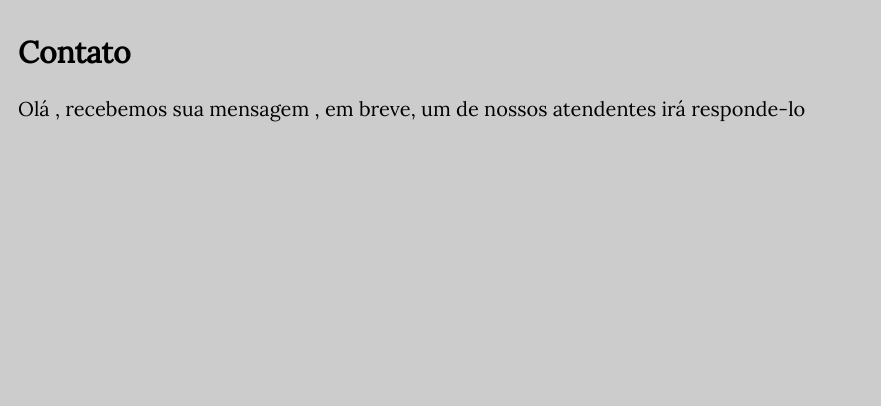
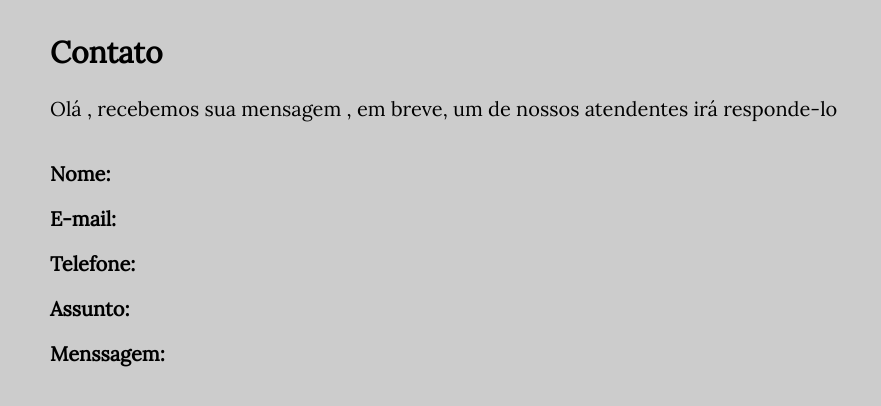
Before and after one commit to 4ndrenobr3/satella-desenvolvimento-web, a PHP site: page /contato.php in a window 1280 px wide. Shown: the top 406 px of the page, without its empty margins (0-881 px from the left). Run offline with PHP 8.4, Linux system fonts and the light colour scheme.

Commit message:
Finalizado o envio do formulário

```diff
--- a/modulo02/semana01/contato.php
+++ b/modulo02/semana01/contato.php
@@ -4,11 +4,31 @@ function getInput(){
     return (object)[
         'nome' => filter_input(INPUT_POST, 'name', FILTER_SANITIZE_STRING),
         'email' => filter_input(INPUT_POST, 'email', FILTER_SANITIZE_EMAIL),
-        'phone' => filter_input(INPUT_POST, 'phone', FILTER_SANITIZE_SPECIAL_CHARS)
+        'phone' => filter_input(INPUT_POST, 'phone', FILTER_SANITIZE_SPECIAL_CHARS),
+        'subject' => filter_input(INPUT_POST, 'subject', FILTER_SANITIZE_NUMBER_INT),
+        'message' => filter_input(INPUT_POST, 'message', FILTER_SANITIZE_SPECIAL_CHARS)
     ];
 }
 
 $data = getInput();
+$arrayName = explode(' ', trim($data->nome));
+$firstName = ucfirst(strtolower($arrayName[0]));
+$fullName = ucwords(strtolower(implode(' ',$arrayName)));
+
+switch ($data->subject) {
+    case 1:
+        $data->subject = 'Comercial';
+        break;
+    case 2:
+        $data->subject = 'Duvidas';
+        break;
+    case 3:
+        $data->subject = 'Parceria';
+        break;
+    case 4:
+        $data->subject = 'Outros';
+        break;
+}
 
 ?>
 
@@ -25,9 +45,19 @@ $data = getInput();
 </head>
 <body>
     <section>
-        <div class="grid-100">
+        <div class="grid-100 container">
             <h1>Contato</h1>
-            <p>Olá <?= $data->nome ?>, recebemos sua mensagem , em breve, um de nossos atendentes irá responde-lo</p>
+            <p>Olá <?= $firstName ?>, recebemos sua mensagem , em breve, um de nossos atendentes irá responde-lo</p>
+        </div>
+        <div class="grid-100 container">
+            <div class="card">
+                <p><strong>Nome: </strong> <?= $fullName ?></p>
+                <p><strong>E-mail: </strong> <?= $data->email ?> </p>
+                <p><strong>Telefone: </strong> <?= $data->phone ?> </p>
+                <p><strong>Assunto: </strong> <?= $data->subject ?></p>
+                <p><strong>Menssagem: </strong></p>
+                <p><?= $data->message ?></p>
+            </div>
         </div>
     </section>
 </body>
```
